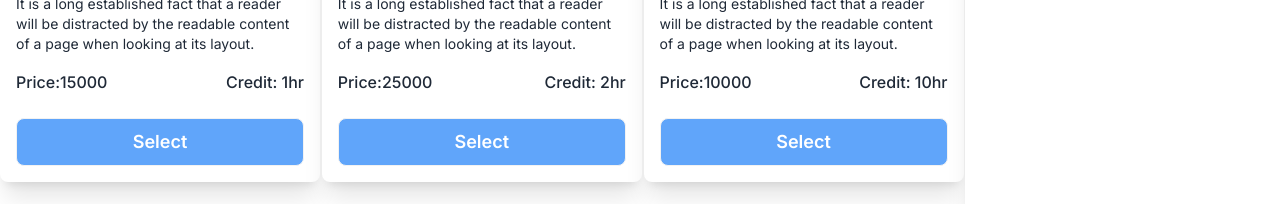
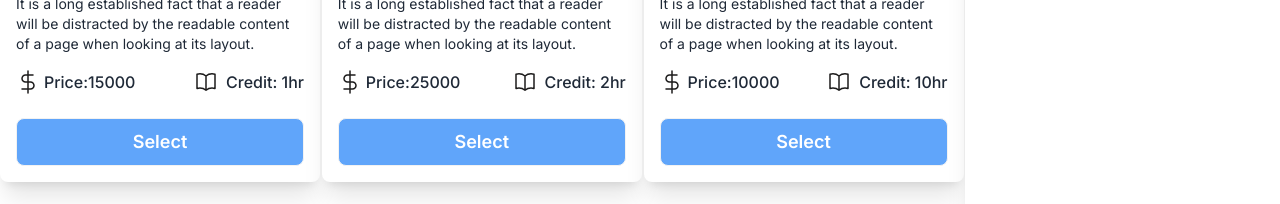
Before and after one commit to alrakib1/course-registration, a React (Vite) app: page / in a window 1280 px wide. Shown: the part 434-638 px from the top of the page. Built offline with nearby package versions, Linux system fonts and the light colour scheme.

Commit message:
added price and credit icons

```diff
--- a/package.json
+++ b/package.json
@@ -12,6 +12,7 @@
   "dependencies": {
     "react": "^18.2.0",
     "react-dom": "^18.2.0",
+    "react-icons": "^4.11.0",
     "react-toastify": "^9.1.3"
   },
   "devDependencies": {
--- a/src/components/course/Course.jsx
+++ b/src/components/course/Course.jsx
@@ -10,8 +10,13 @@ const Course = ({ course, handleCredit }) => {
         <h2 className="card-title text-lg font-semibold mb-3">{courseName}</h2>
           <p className="text-sm font-normal text-[rgba(28, 27, 27, 0.60)] mb-4">{courseDetails}</p>
           <div className="flex justify-between mb-6">
-            <p className="text-base font-medium text-[rgba(28, 27, 27, 0.60)]">Price:{price}</p>
-            <p className="text-base font-medium text-[rgba(28, 27, 27, 0.60)]">Credit: {creditHours}hr</p>
+            <p className="text-base font-medium text-[rgba(28, 27, 27, 0.60)] flex items-center"><svg xmlns="http://www.w3.org/2000/svg" width="24" height="24" viewBox="0 0 24 24" fill="none">
+  <path d="M12 1V23" stroke="#1C1B1B" stroke-width="1.5" stroke-linecap="round" stroke-linejoin="round"/>
+  <path d="M17 5H9.5C8.57174 5 7.6815 5.36875 7.02513 6.02513C6.36875 6.6815 6 7.57174 6 8.5C6 9.42826 6.36875 10.3185 7.02513 10.9749C7.6815 11.6313 8.57174 12 9.5 12H14.5C15.4283 12 16.3185 12.3687 16.9749 13.0251C17.6313 13.6815 18 14.5717 18 15.5C18 16.4283 17.6313 17.3185 16.9749 17.9749C16.3185 18.6313 15.4283 19 14.5 19H6" stroke="#1C1B1B" stroke-width="1.5" stroke-linecap="round" stroke-linejoin="round"/>
+</svg><span className='ml-1'>Price:{price}</span></p>
+            <p className="text-base font-medium text-[rgba(28, 27, 27, 0.60)] flex items-center"><svg xmlns="http://www.w3.org/2000/svg" width="24" height="24" viewBox="0 0 24 24" fill="none">
+  <path d="M12 6.042C10.3516 4.56336 8.2144 3.74694 6 3.75C4.948 3.75 3.938 3.93 3 4.262V18.512C3.96362 18.172 4.97816 17.9989 6 18C8.305 18 10.408 18.867 12 20.292M12 6.042C13.6483 4.56328 15.7856 3.74685 18 3.75C19.052 3.75 20.062 3.93 21 4.262V18.512C20.0364 18.172 19.0218 17.9989 18 18C15.7856 17.9969 13.6484 18.8134 12 20.292M12 6.042V20.292" stroke="#1C1B1B" stroke-width="1.5" stroke-linecap="round" stroke-linejoin="round"/>
+</svg><span className='ml-2'> Credit: {creditHours}hr</span></p>
           </div>
           <div className=" mx-auto">
             <button className="btn text-center bg-blue-400 w-72 normal-case text-lg font-semibold text-white" onClick={()=>handleCredit(course)} >Select</button>
```
Also changed, not shown: 1 other file (tests, documents, lock files or other folders).
